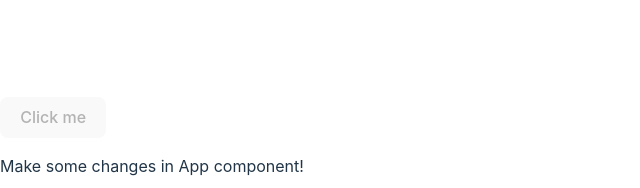
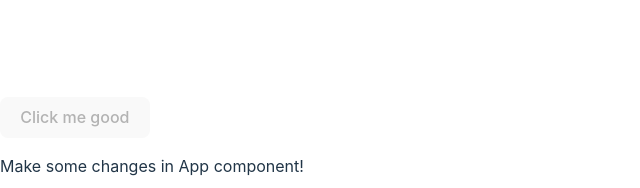
Before and after one commit to PyaeSoneAung-95/react-eslint-prettier-husky, a React (Vite) app: page / in a window 1280 px wide. Shown: the part 214-402 px from the top of the page, without its empty margins (0-640 px from the left). Built offline with nearby package versions, Linux system fonts and the light colour scheme.

Commit message:
decalre name  use

```diff
--- a/src/App.tsx
+++ b/src/App.tsx
@@ -1,8 +1,9 @@
 function App() {
+  const name = "good";
   return (
     <>
       <button disabled type="button">
-        Click me
+        Click me {name}
       </button>
       <p>Make some changes in App component!</p>
       <p>Add another text</p>
```
